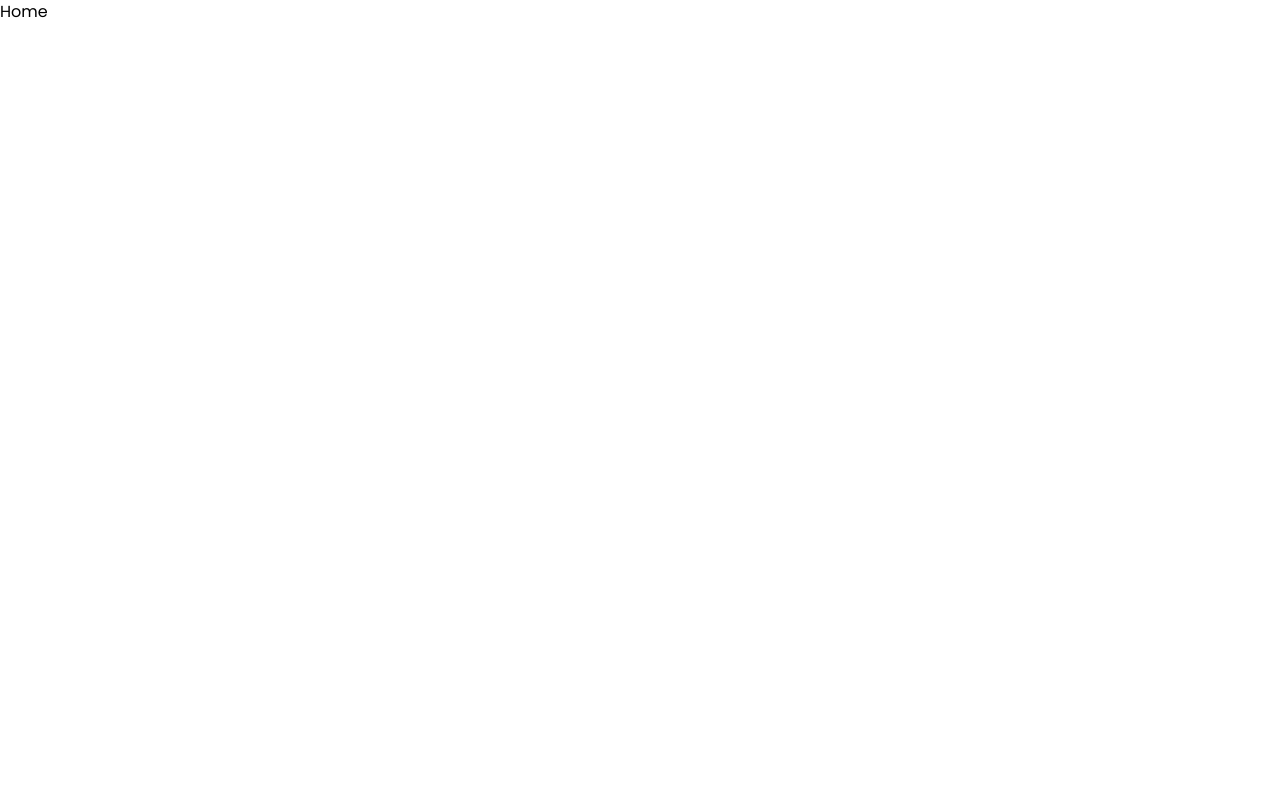
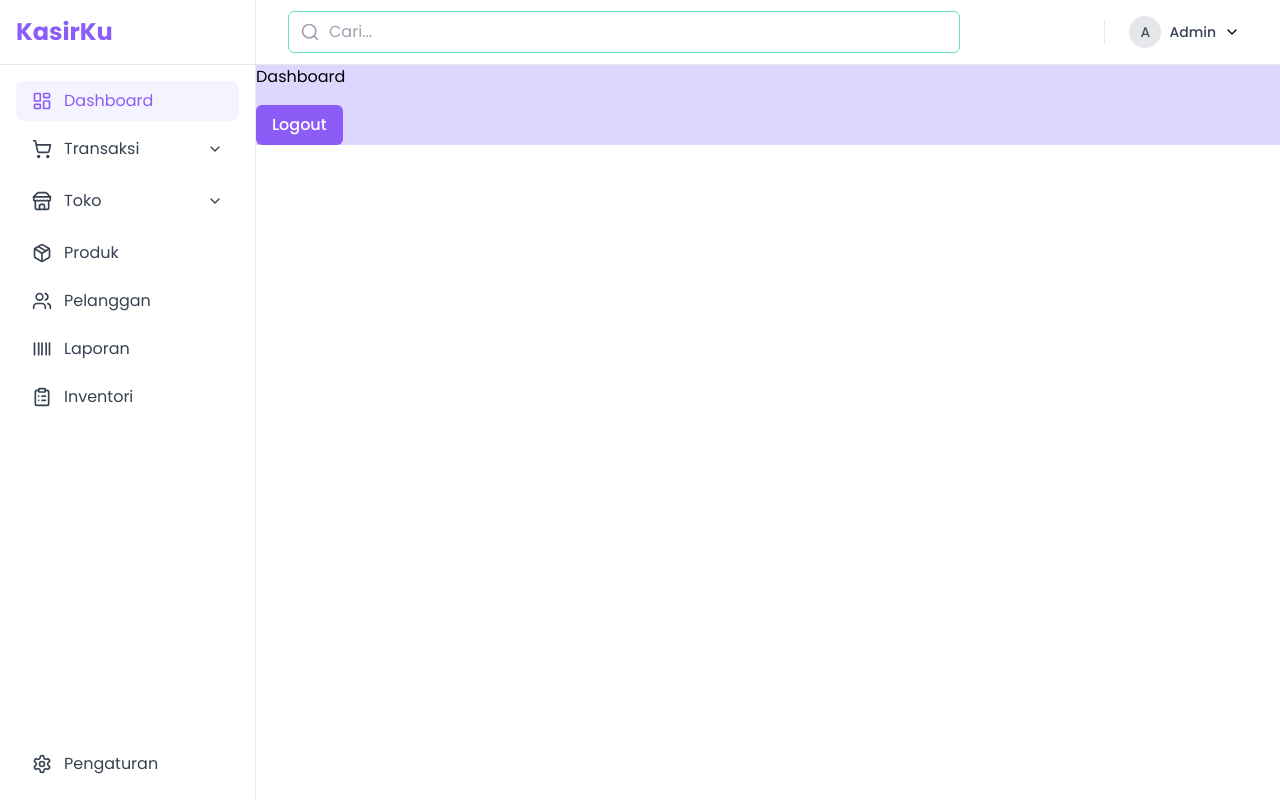
Before and after one commit to anantariskys/KasirKu, a Next.js app: page / in a window 1280 px wide. Built offline with nearby package versions, Linux system fonts and the light colour scheme.

Commit message:
feat: restructure application layout by removing the Home page, adding a PrivateLayout component, and implementing a Dashboard page with sidebar navigation and API response handling

```diff
--- /dev/null
+++ b/src/app/(private)/layout.tsx
@@ -0,0 +1,21 @@
+import Navbar from "@/client/shared/components/navbar";
+import Sidebar from "@/client/shared/components/sidebar";
+import { VisibilityProvider } from "@/client/shared/providers/useVisibilityProvider";
+export default function PrivateLayout({
+  children,
+}: {
+  children: React.ReactNode;
+}) {
+  return (
+    <VisibilityProvider>
+      <div className="flex bg-background-light">
+        <Sidebar />
+
+        <main className="flex-1">
+          <Navbar />
+          {children}
+        </main>
+      </div>
+    </VisibilityProvider>
+  );
+}
--- /dev/null
+++ b/src/app/(private)/page.tsx
@@ -0,0 +1,16 @@
+import Logout from "@/client/shared/components/Logout";
+import { Metadata } from "next";
+
+export const metadata: Metadata = {
+  title: "Dashboard",
+  description: "Dashboard",
+};
+
+export default function Dashboard() {
+  return (
+    <div className="flex flex-col gap-4 bg-primary-200">
+      <h1>Dashboard</h1>
+      <Logout type="primary" />
+    </div>
+  );
+}
--- a/src/app/page.tsx
+++ /dev/null
@@ -1,7 +0,0 @@
-export default function Home() {
-  return (
-    <div>
-      <h1>Home</h1>
-    </div>
-  );
-}
--- /dev/null
+++ b/src/client/shared/components/sidebar/path.tsx
@@ -0,0 +1,62 @@
+import { LuLayoutDashboard, LuShoppingCart, LuPackage, LuUsers, LuClipboardList, LuBarcode, LuStore } from "react-icons/lu";
+export const menuItems = [
+    {
+      href: "/",
+      icon: <LuLayoutDashboard className="w-5 h-5" />,
+      label: "Dashboard"
+    },
+    {
+      href: "/transactions",
+      icon: <LuShoppingCart className="w-5 h-5" />,
+      label: "Transaksi",
+      subItems: [
+        {
+          href: "/transactions/add",
+          label: "Tambah Transaksi"
+        },
+        {
+          href: "/transactions/history",
+          label: "Riwayat Transaksi"
+        },
+        {
+          href: "/transactions/process",
+          label: "Proses Transaksi"
+        }
+      ]
+    },
+    {
+      href: "/stores",
+      icon: <LuStore className="w-5 h-5" />,
+      label: "Toko",
+      subItems: [
+        {
+          href: "/stores/add",
+          label: "Tambah Toko"
+        },
+        {
+          href: "/stores/my-store",
+          label: "Tokoku"
+        }
+      ]
+    },
+    {
+      href: "/products",
+      icon: <LuPackage className="w-5 h-5" />,
+      label: "Produk"
+    },
+    {
+      href: "/customers",
+      icon: <LuUsers className="w-5 h-5" />,
+      label: "Pelanggan"
+    },
+    {
+      href: "/reports",
+      icon: <LuBarcode className="w-5 h-5" />,
+      label: "Laporan"
+    },
+    {
+      href: "/inventory",
+      icon: <LuClipboardList className="w-5 h-5" />,
+      label: "Inventori"
+    }
+  ];
--- a/src/client/shared/core/axios.instance..ts
+++ /dev/null
@@ -1,32 +0,0 @@
-import axios from "axios";
-
-const axiosInstance = axios.create({
-  baseURL: process.env.NEXT_PUBLIC_API_URL,
-  headers: {
-    "Content-Type": "application/json",
-  },
-  timeout: 10000, // 10 seconds
-});
-
-// Add request interceptor
-axiosInstance.interceptors.request.use(
-  (config) => {
-    // You can modify request config here (e.g. add auth tokens)
-    return config;
-  },
-  (error) => {
-    return Promise.reject(error);
-  },
-);
-
-// Add response interceptor
-axiosInstance.interceptors.response.use(
-  (response) => {
-    return response;
-  },
-  (error) => {
-    return Promise.reject(error);
-  },
-);
-
-export default axiosInstance;
--- /dev/null
+++ b/src/server/db/prisma.ts
@@ -0,0 +1,5 @@
+import { PrismaClient } from "@prisma/client";
+
+const prisma = new PrismaClient();
+
+export default prisma;
--- /dev/null
+++ b/src/server/utils/response.ts
@@ -0,0 +1,21 @@
+export class ApiResponse {
+  static success<T>(data: T, message = "Success") {
+    return {
+      success: true,
+      message,
+      data,
+    };
+  }
+
+  static error(message: string, code = 400) {
+    return {
+      success: false,
+      message,
+      code,
+    };
+  }
+}
+
+export type ApiSuccessResponse<T> = ReturnType<typeof ApiResponse.success<T>>;
+export type ApiErrorResponse = ReturnType<typeof ApiResponse.error>;
+export type ApiResponseType<T> = ApiSuccessResponse<T> | ApiErrorResponse;
```
